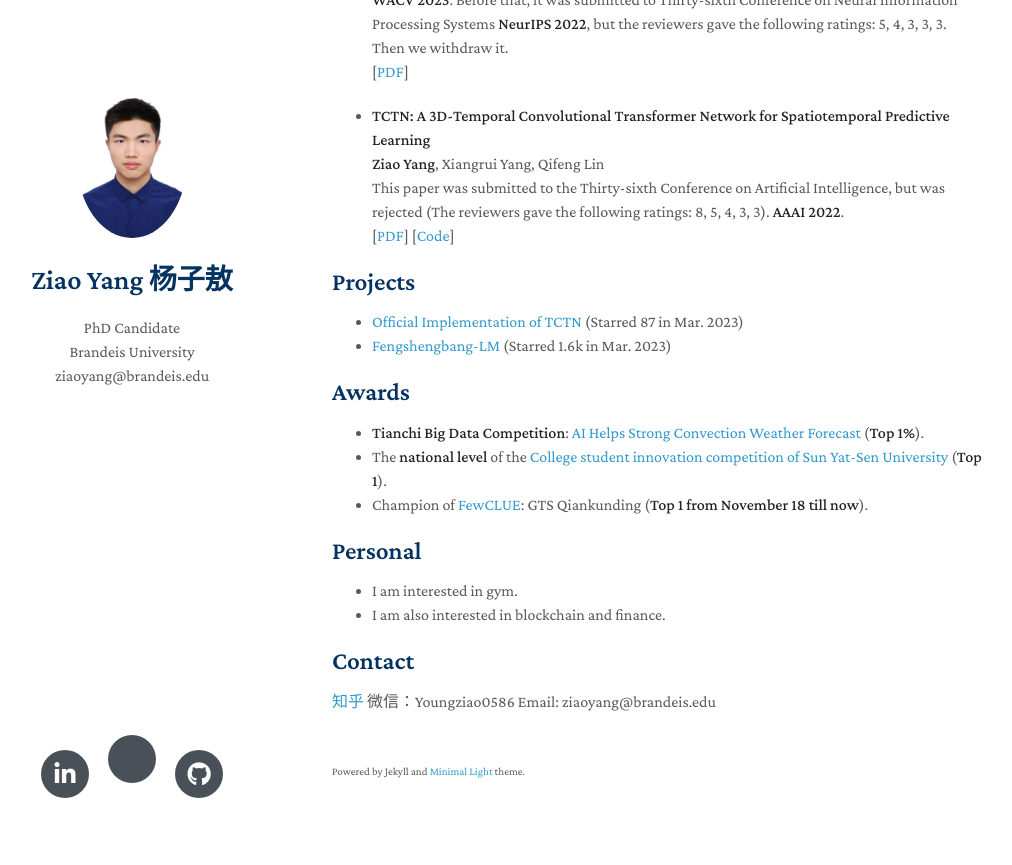
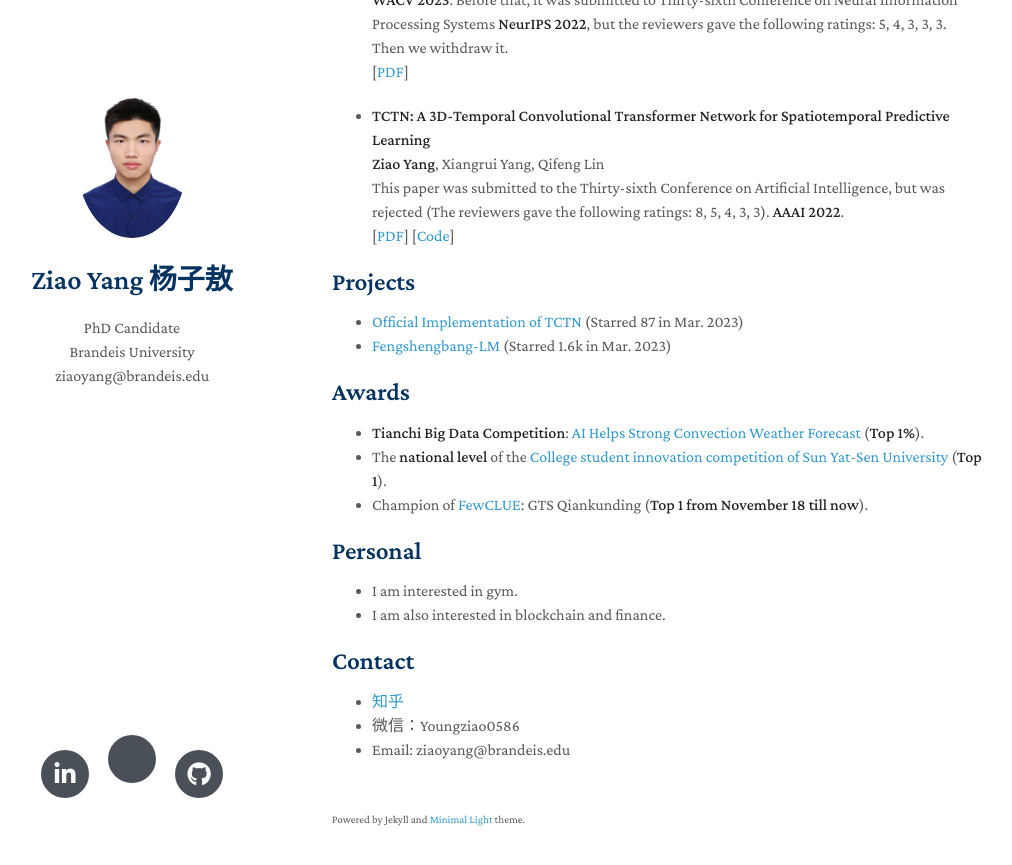
Before and after one commit to yangziao56/homepage, a Jekyll site: the page built from index.md, in a window 1280 px wide and 900 px high, scrolled down 1277 px. Shown: the top 865 px of the window, without its empty margins (138-1150 px from the left). Built offline with Jekyll 4.4.1, drawn with Linux system fonts in a browser that asks for light colours; nearby versions of some CDN libraries; a style sheet for code colours, icons or effects is not loaded; our own code applies the rules of GitHub Pages for plain Markdown files.

```diff
--- a/index.md
+++ b/index.md
@@ -68,6 +68,6 @@ Dr. Lei Zhang from IDEA, Dr. Yuandong Tian from Meta, Dr. Wenhai Wang from Shang
 - I am also interested in blockchain and finance.
 
 ## Contact
-[知乎](https://www.zhihu.com/people/qi-dian-5-52-16)
-微信：Youngziao0586
-Email: ziaoyang@brandeis.edu
+- [知乎](https://www.zhihu.com/people/qi-dian-5-52-16)
+- 微信：Youngziao0586
+- Email: ziaoyang@brandeis.edu
```
